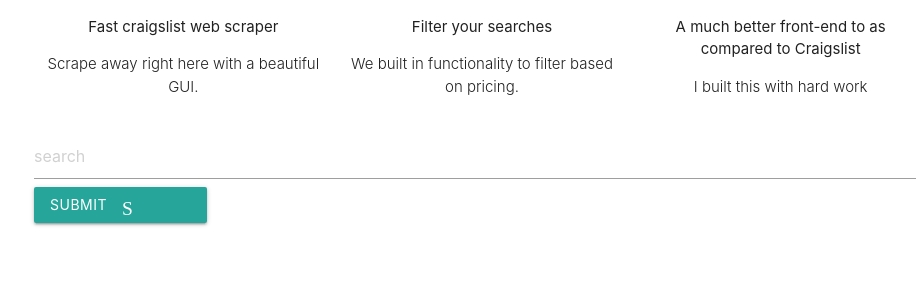
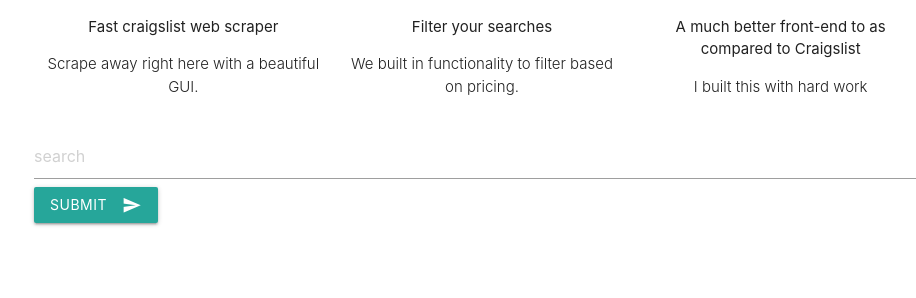
Before and after one commit to roshan007k/craigslist, a Django app: page / in a window 1280 px wide. Shown: the part 359-657 px from the top of the page, without its empty margins (158-1074 px from the left). Run offline with Django 3.2, Linux system fonts and the light colour scheme.

Commit message:
Button change

```diff
--- a/template/base.html
+++ b/template/base.html
@@ -57,8 +57,8 @@
         {% csrf_token %}
         <input type="text" name="search" placeholder="search">
         <button class="btn waves-effect waves-light" type="submit" name="action">Submit
-            <i class="material-icons right">Send</i>
-        </button>
+            <i class="material-icons right">send</i>
+          </button>
     </form>
 
     {% block content %}
```
